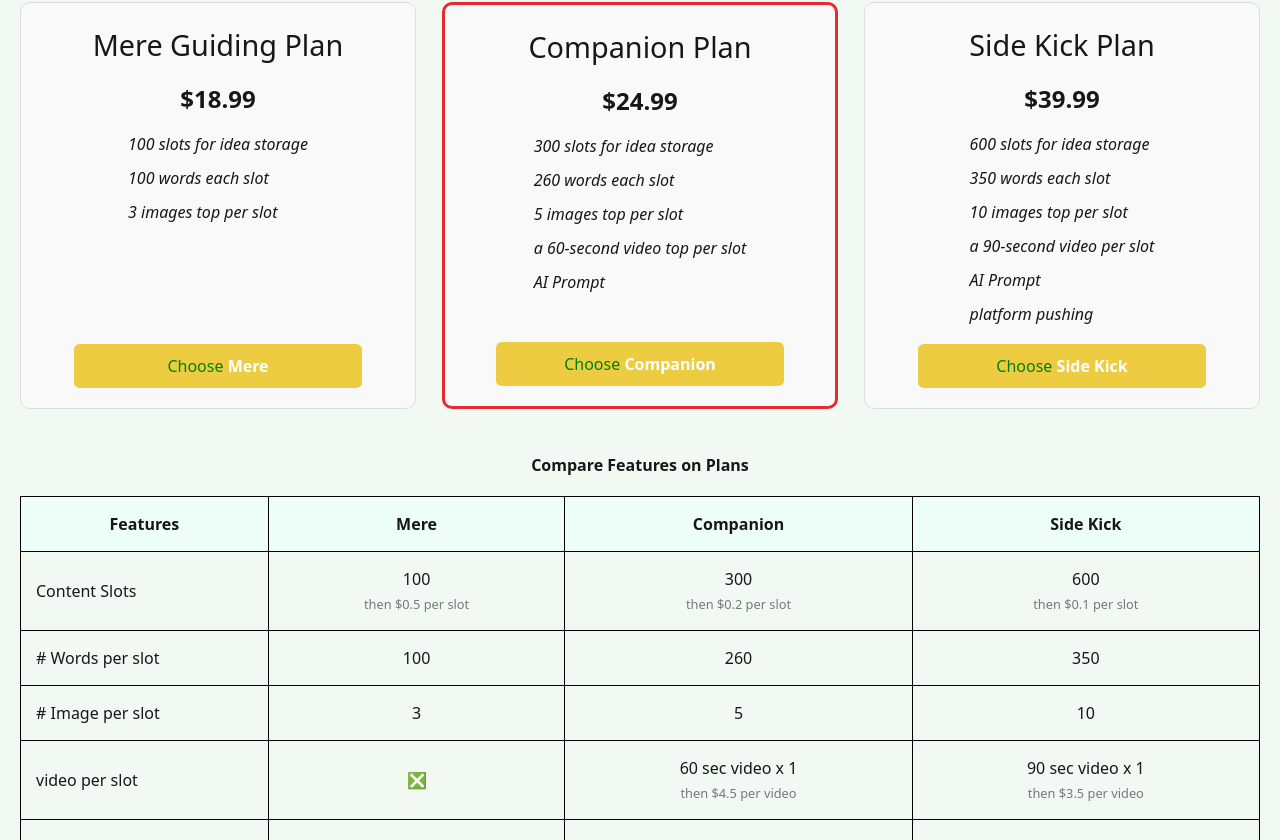
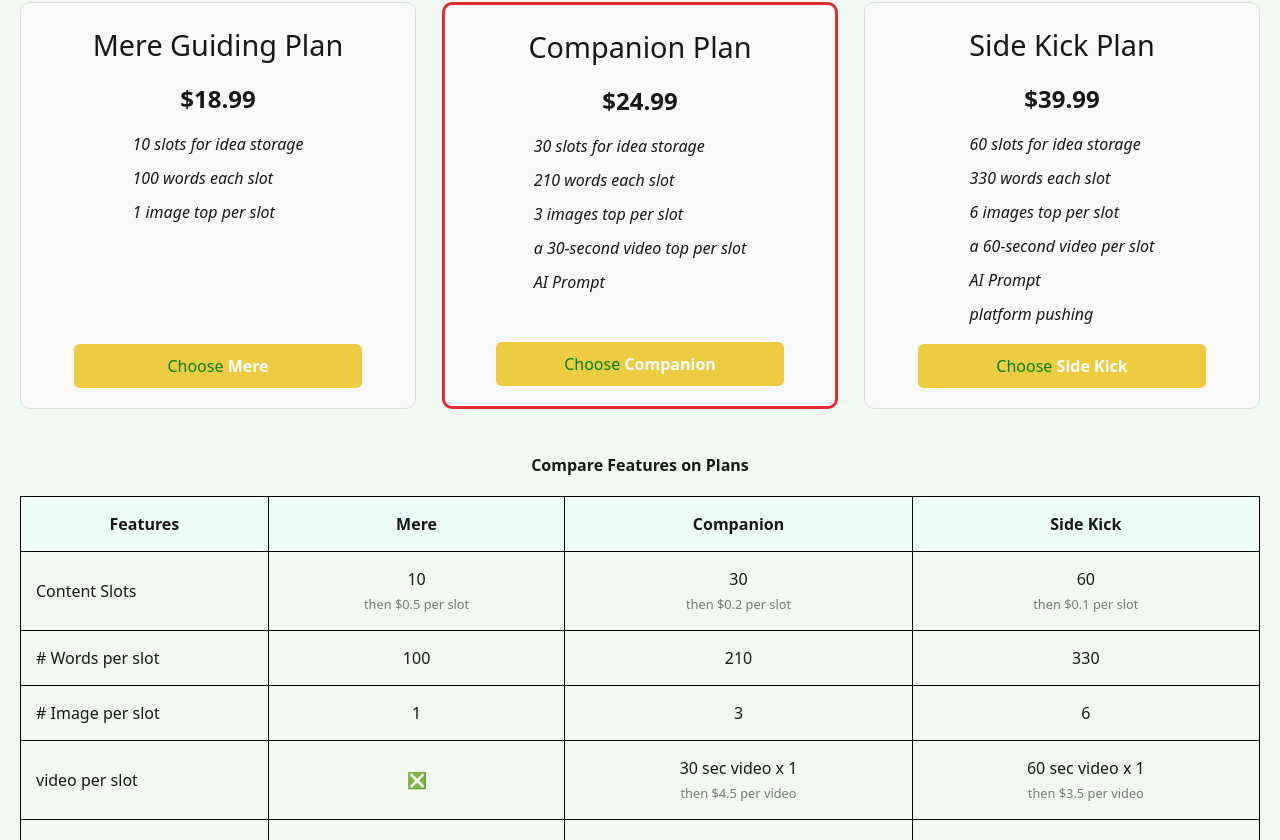
Before and after one commit to exiafuture/StarchMilk-MVP, a Next.js app: page /pricing-plans in a window 1280 px wide. Shown: the part 300-1140 px from the top of the page. Built offline with nearby package versions, Linux system fonts and the light colour scheme.

Commit message:
understand ds

```diff
--- a/app/pricing-plans/page.tsx
+++ b/app/pricing-plans/page.tsx
@@ -31,9 +31,9 @@ const Pricing = () => {
             <h2>Mere Guiding Plan</h2>
             <p className="price">$18.99</p>
             <ul>
-              <li>100 slots for idea storage</li>
+              <li>10 slots for idea storage</li>
               <li>100 words each slot</li>
-              <li>3 images top per slot</li>
+              <li>1 image top per slot</li>
             </ul>
             <button>Choose <strong>Mere</strong></button>
           </div>
@@ -41,10 +41,10 @@ const Pricing = () => {
             <h2>Companion Plan</h2>
             <p className="price">$24.99</p>
             <ul>
-              <li>300 slots for idea storage</li>
-              <li>260 words each slot</li>
-              <li>5 images top per slot</li>
-              <li>a 60-second video top per slot</li>
+              <li>30 slots for idea storage</li>
+              <li>210 words each slot</li>
+              <li>3 images top per slot</li>
+              <li>a 30-second video top per slot</li>
               <li>AI Prompt</li>
             </ul>
             <button>Choose <strong>Companion</strong></button>
@@ -53,10 +53,10 @@ const Pricing = () => {
             <h2>Side Kick Plan</h2>
             <p className="price">$39.99</p>
             <ul>
-              <li>600 slots for idea storage</li>
-              <li>350 words each slot</li>
-              <li>10 images top per slot</li>
-              <li>a 90-second video per slot</li>
+              <li>60 slots for idea storage</li>
+              <li>330 words each slot</li>
+              <li>6 images top per slot</li>
+              <li>a 60-second video per slot</li>
               <li>AI Prompt</li>
               <li>platform pushing</li>
             </ul>
@@ -71,9 +71,9 @@ const Pricing = () => {
             <h2>Mere Guiding Plan</h2>
             <p className="price">$189.9</p>
             <ul>
-              <li>100 slots for idea storage</li>
+              <li>10 slots for idea storage</li>
               <li>100 words each slot</li>
-              <li>3 images top per slot</li>
+              <li>1 image top per slot</li>
             </ul>
             <button>Choose <strong>Mere</strong></button>
           </div>
@@ -81,10 +81,10 @@ const Pricing = () => {
             <h2>Companion Plan</h2>
             <p className="price">$249.9</p>
             <ul>
-              <li>300 slots for idea storage</li>
-              <li>260 words each slot</li>
-              <li>5 images top per slot</li>
-              <li>a 60-second video top per slot</li>
+              <li>30 slots for idea storage</li>
+              <li>210 words each slot</li>
+              <li>3 images top per slot</li>
+              <li>a 30-second video top per slot</li>
               <li>AI Prompt</li>
             </ul>
             <button>Choose <strong>Companion</strong></button>
@@ -93,10 +93,10 @@ const Pricing = () => {
             <h2>Side Kick Plan</h2>
             <p className="price">$399.9</p>
             <ul>
-              <li>600 slots for idea storage</li>
-              <li>350 words each slot</li>
-              <li>10 images top per slot</li>
-              <li>a 90-second video per slot</li>
+              <li>60 slots for idea storage</li>
+              <li>330 words each slot</li>
+              <li>6 images top per slot</li>
+              <li>a 60-second video per slot</li>
               <li>AI Prompt</li>
               <li>platform pushing</li>
             </ul>
@@ -120,45 +120,43 @@ const Pricing = () => {
             <tr>
               <td>Content Slots</td>
               <td>
-                100
+                10
                 <br />
                 <small>then $0.5 per slot</small>
               </td>
               <td>
-                300
+                30
                 <br />
                 <small>then $0.2 per slot</small>
               </td>
               <td>
-                600
+                60
                 <br />
                 <small>then $0.1 per slot</small>
               </td>
             </tr>
             <tr>
               <td># Words per slot</td>
-              <td>
-                100
-              </td>
-              <td>260</td>
-              <td>350</td>
+              <td>100</td>
+              <td>210</td>
+              <td>330</td>
             </tr>
             <tr>
               <td># Image per slot</td>
+              <td>1</td>
               <td>3</td>
-              <td>5</td>
-              <td>10</td>
+              <td>6</td>
             </tr>
             <tr>
               <td>video per slot</td>
               <td>❎</td>
               <td>
-                60 sec video x 1
+                30 sec video x 1
                 <br />
                 <small>then $4.5 per video</small>
               </td>
               <td>
-                90 sec video x 1
+                60 sec video x 1
                 <br />
                 <small>
                   then $3.5 per video
```
